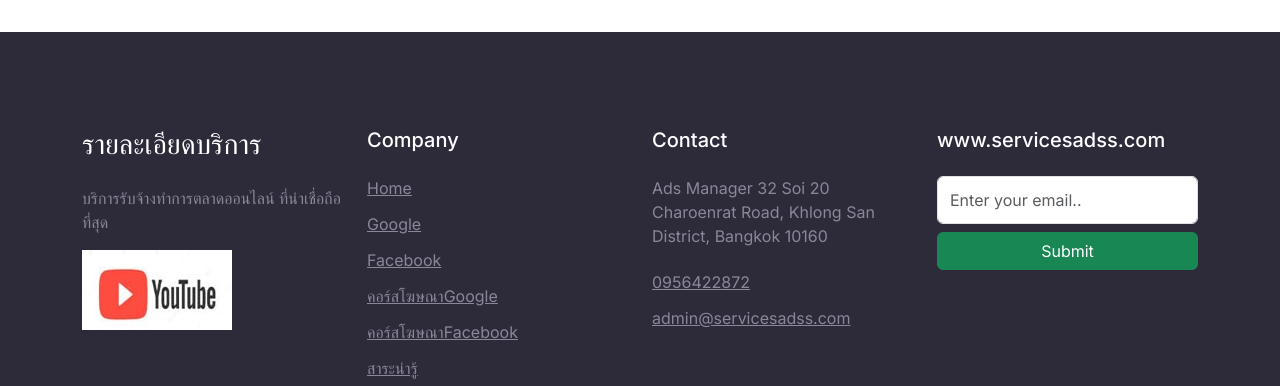
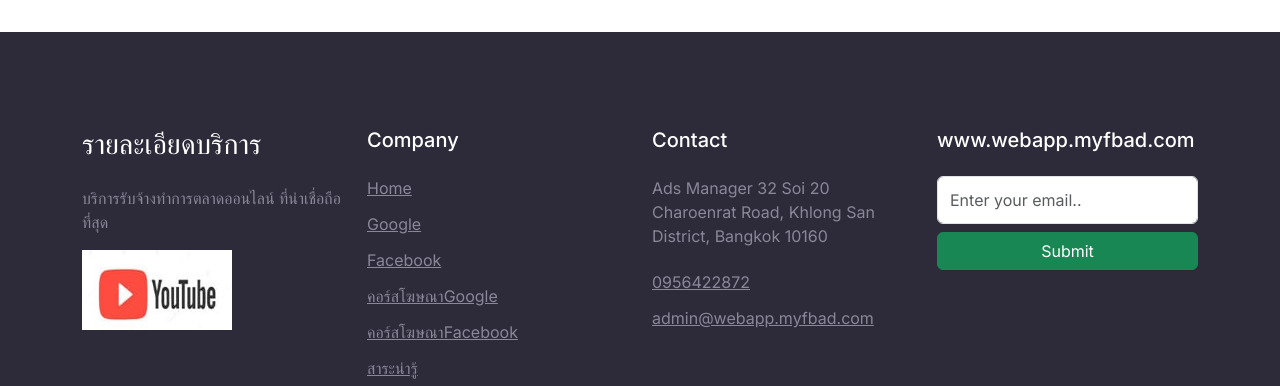
Before and after one commit to natthawutphet/service-ads-com, a Next.js app: page / in a window 1280 px wide. Shown: the part 7400-7786 px from the top of the page. Built offline with nearby package versions, Linux system fonts and the light colour scheme.

Commit message:
first commit

```diff
--- a/src/app/Footer.jsx
+++ b/src/app/Footer.jsx
@@ -22,34 +22,34 @@ function Footer() {
         <div className="col-lg-3 py-3">
           <h5>Company</h5>
           <ul className="footer-menu">
-            <li><Link href="https://www.servicesadss.com/">Home</Link></li>
-            <li><Link href="https://www.servicesadss.com/Google">Google</Link></li>
-            <li><Link href="https://www.servicesadss.com/Facebook">Facebook</Link></li>
-            <li><Link href="https://www.servicesadss.com/Course-Google">คอร์สโฆษณาGoogle</Link></li>
-            <li><Link href="https://www.servicesadss.com/Course-Facebook">คอร์สโฆษณาFacebook</Link></li>
-            <li><Link href="https://www.servicesadss.com/Interesting">สาระน่ารู้</Link></li>
-            <li><Link href="https://www.servicesadss.com/Reviews">รีวิวจากลูกค้าจริง</Link></li>
-            <li><Link href="https://www.servicesadss.com/DowloadsGoogle">LandingPage Googleฟรี</Link></li>
-            <li><Link href="https://www.servicesadss.com/DowloadsFacebook">LandingPage Facebookฟรี</Link></li>
-            <li><Link href="https://www.servicesadss.com/contact">contact</Link></li>
+            <li><Link href="https://www.webapp.myfbad.com/">Home</Link></li>
+            <li><Link href="https://www.webapp.myfbad.com/Google">Google</Link></li>
+            <li><Link href="https://www.webapp.myfbad.com/Facebook">Facebook</Link></li>
+            <li><Link href="https://www.webapp.myfbad.com/Course-Google">คอร์สโฆษณาGoogle</Link></li>
+            <li><Link href="https://www.webapp.myfbad.com/Course-Facebook">คอร์สโฆษณาFacebook</Link></li>
+            <li><Link href="https://www.webapp.myfbad.com/Interesting">สาระน่ารู้</Link></li>
+            <li><Link href="https://www.webapp.myfbad.com/Reviews">รีวิวจากลูกค้าจริง</Link></li>
+            <li><Link href="https://www.webapp.myfbad.com/DowloadsGoogle">LandingPage Googleฟรี</Link></li>
+            <li><Link href="https://www.webapp.myfbad.com/DowloadsFacebook">LandingPage Facebookฟรี</Link></li>
+            <li><Link href="https://www.webapp.myfbad.com/contact">contact</Link></li>
           </ul>
         </div>
         <div className="col-lg-3 py-3">
           <h5>Contact</h5>
           <p>Ads Manager 32 Soi 20 Charoenrat Road, Khlong San District, Bangkok 10160</p>
           <Link href="tel:0956422872" className="footer-link">0956422872</Link>
-          <Link href="https://www.servicesadss.com" className="footer-link">admin@servicesadss.com</Link>
+          <Link href="https://www.webapp.myfbad.com" className="footer-link">admin@webapp.myfbad.com</Link>
         </div>
         <div className="col-lg-3 py-3">
-          <h5>www.servicesadss.com</h5>
-          <form action="https://www.servicesadss.com/">
+          <h5>www.webapp.myfbad.com</h5>
+          <form action="https://www.webapp.myfbad.com/">
             <input type="text" className="form-control" placeholder="Enter your email.."/>
             <button type="submit" className="btn btn-success btn-block mt-2">Submit</button>
           </form>
         </div>
       </div>
 
-      <p className="text-center" id="copyright">รับจ้างยิงแอดสายเทา &copy; 2024 รับจ้างยิงแอดสายเทา 2024 <Link href="https://www.servicesadss.com" target="_blank">รับจ้างยิงแอดสายเทา</Link></p>
+      <p className="text-center" id="copyright">รับจ้างยิงแอดสายเทา &copy; 2024 รับจ้างยิงแอดสายเทา 2024 <Link href="https://www.webapp.myfbad.com" target="_blank">รับจ้างยิงแอดสายเทา</Link></p>
     </div>
  <p> #รับทำ seo สายเทา, #รับทำ seo สายดำ, #แอดสายเทา, #รับยิงแอดสายเทา, #กูเกิ้ลแอดสายเทา, #รับทํา google ads, #สายเทา seo สายเทา, #รับทำโฆษณาสายเทา, #ทำการตลาดสายเทา, #ads สายเทา, #รับทํา seo สายเทา, #ยิงแอดสายเทา, #โปรโมทสายเทา, #facebook ads, #สายเทา, #การตลาดสายเทา, #ยิงadsสายเทา, #ยิงแอด google สายเทา, #รับทำการตลาดสายเทา,</p>
 <p> #รับจ้างยิงแอดสายเทา, #โฆษณาสายเทา, #ตลาดสายเทา, #ads, #สายเทา, #แอดสายเทา, #ยิงแอดสายเทา, #pantip ยิงแอดสายเทาfacebook, #ทําseoสายเทา, #ยิงadsfacebookสายเทา, #ยิงแอดสายเทาเฮียบอย, #รับทำเว็บสายเทา, #การทำseoสายเทา, #ทำseoสายเทา, #ยิงแอดyoutubeสายเทา,# ยิงแอดสายเทาราคา, #ยิงแอดสายเทา2022, #ยิงแอดสายดำ, #รับจ้างแอดสายเทา, </p>
--- a/src/app/layout.js
+++ b/src/app/layout.js
@@ -21,30 +21,30 @@ export default function RootLayout({ children }) {
       <meta name="keywords" content="ยิงads,facebook,สายเทา,โฆษณา,ยิงads facebook สายเทา,รับยิงads,รับยิงแอด สายเทา,facebook ads,google ads,google,รับยิงแอด,ads,รับทำโฆษณา,รับโฆษณา,Facebook,การตลาด,โฆษณาออนไลน์,เว็บไซต์,ตลาดเป้าหมาย,โฆษณาบนโซเชียลมีเดีย,Google Ads,การโฆษณาบน Facebook,การโฆษณาออนไลน์บนสื่อต่าง ๆ,การตลาดออนไลน์,การโปรโมท,โฆษณา Facebook,การโฆษณา Google,การโฆษณาสินค้า,การโฆษณาโปรโมชั่น,วิธีการโฆษณา,ความสำเร็จในการตลาด,บริการโฆษณา,การตลาดออนไลน์บน Facebook,การโฆษณาบนเว็บ,การวางแผนโฆษณา,รับจ้างโฆษณา" />
 <meta name="keywords" content="รับทำ seo สายเทา, รับทำ seo สายดำ, แอดสายเทา, รับยิงแอดสายเทา, กูเกิ้ลแอดสายเทา, รับทํา google ads, สายเทา seo สายเทา, รับทำโฆษณาสายเทา, ทำการตลาดสายเทา, ads สายเทา, รับทํา seo สายเทา, ยิงแอดสายเทา, โปรโมทสายเทา, facebook ads, สายเทา, การตลาดสายเทา, ยิงadsสายเทา, ยิงแอด google สายเทา, รับทำการตลาดสายเทา, รับจ้างยิงแอดสายเทา, โฆษณาสายเทา, ตลาดสายเทา, ads, สายเทา, แอดสายเทา, ยิงแอดสายเทา, pantip ยิงแอดสายเทาfacebook, ทําseoสายเทา, ยิงadsfacebookสายเทา, ยิงแอดสายเทาเฮียบอย, รับทำเว็บสายเทา, การทำseoสายเทา, ทำseoสายเทา, ยิงแอดyoutubeสายเทา, ยิงแอดสายเทาราคา, ยิงแอดสายเทา2022, ยิงแอดสายดำ, รับจ้างแอดสายเทา, ยิงแอดสายเทาgoogle, ตลาดสีเทา, แอดสีเทา, adsสีเทา, กราฟฟิกสายเทา, ยิงแอดเทา, รับยิงแอดfacebookสายเทา, รูปยิงแอดสายเทา, รับจ้างสายเทา, รับโฆษณาสายเทา " />
 
-<link rel="canonical" href="https://www.servicesadss.com/" />
+
 <meta name="robots" content="index, follow" />
 <meta property="og:title" content="รับทำโฆษณาออนไลน์สายเทา" />
 <meta property="og:description" content="รับทำโฆษณาออนไลน์สายเทา ผู้เชี่ยวชาญด้านการตลาดบน Google, YouTube และ Facebook" />
-<meta property="og:url" content="https://www.servicesadss.com/" />
+<meta property="og:url" content="https://www.webapp.myfbad.com/" />
 <meta property="og:type" content="website" />
 
-<meta name="twitter:card" content="https://www.servicesadss.com/img/logo.ico" />
+<meta name="twitter:card" content="https://www.webapp.myfbad.com/img/logo.ico" />
 
 
-<meta property="og:image" content="https://www.servicesadss.com/img/logo.ico" />
+<meta property="og:image" content="https://www.webapp.myfbad.com/img/logo.ico" />
 <meta property="og:image:width" content="1200" />
 <meta property="og:image:height" content="630" />
 <meta property="og:type" content="website" />
-<meta property="og:url" content="https://www.servicesadss.com/" />
+<meta property="og:url" content="https://www.webapp.myfbad.com/" />
 
-<meta name="twitter:card" content="https://www.servicesadss.com/img/logo.ico" />
-<meta name="twitter:image" content="https://www.servicesadss.com/img/logo.ico" />
+<meta name="twitter:card" content="https://www.webapp.myfbad.com/img/logo.ico" />
+<meta name="twitter:image" content="https://www.webapp.myfbad.com/img/logo.ico" />
 <meta name="twitter:title" content="Tiรับทำโฆษณาออนไลน์สายเทา" />
 <meta name="twitter:description" content="รับทำโฆษณาออนไลน์สายเทา ผู้เชี่ยวชาญด้านการตลาดบน Google, YouTube และ Facebook" />
 <link rel="shortcut icon" href="favicon.ico" type="image/x-icon" />
 
 <meta name="google-site-verification" content="PbQl1IGdzrIFiFnnE39varHoAFip5AIAk4QLxK-Nyto" />
- <meta property="og:image" content="https://www.servicesadss.com/logo.ico"/>
+ <meta property="og:image" content="https://www.webapp.myfbad.com/logo.ico"/>
 
  <link href="https://cdn.jsdelivr.net/npm/bootstrap@5.3.3/dist/css/bootstrap.min.css" rel="stylesheet"/>
 
--- a/src/app/page.jsx
+++ b/src/app/page.jsx
@@ -20,10 +20,10 @@ export default function Home() {
               "@context": "https://schema.org",
               "@type": "Person",
               "name": "adsmanager",
-              "url": "https://www.servicesadss.com/",
-              "Image": "https://www.servicesadss.com/img/ads.jpg",
+              "url": "https://www.webapp.myfbad.com/",
+              "Image": "https://www.webapp.myfbad.com/img/ads.jpg",
               "sameAs": [
-                "https://www.servicesadss.com/favicon.ico"
+                "https://www.webapp.myfbad.com/favicon.ico"
               ]
             }
           `}
@@ -39,7 +39,7 @@ export default function Home() {
         <meta property="og:title" content="รับทำโฆษณาออนไลน์สายเทา" />
         <meta property="og:description" content="รับทำโฆษณาออนไลน์สายเทา Google, YouTube, Facebook" />
 
-        <link rel="canonical" href="https://www.servicesadss.com/" />
+
 </Head>
 
 
@@ -57,7 +57,7 @@ export default function Home() {
                 <p >ผู้เชี่ยวชาญด้านการตลาดบน Google, YouTube และ Facebook</p>
 
 
-                <Link href="https://www.youtube.com/channel/UCMSh0LMC_RczXmJ6Qtxo4QA" >
+                <Link href="/vdo" >
 
                 <Image src="/img/yt.jpg" alt="Ads สายเทา" width={150} height={80} className="yt" />
                   </Link>
@@ -180,7 +180,7 @@ export default function Home() {
 
 
                 <div className="ximg">
-                <Link href="https://www.servicesadss.com/">
+                <Link href="https://www.webapp.myfbad.com/">
 
               <Image src="/img/googleadsdark.jpg" alt="Facebook Ads" width={480} height={480}  className="imgp" />
 
```
Also changed, not shown: src/app/vdo/page.js (added, +18 -0 lines), 2 other files (tests, documents, lock files or other folders).
